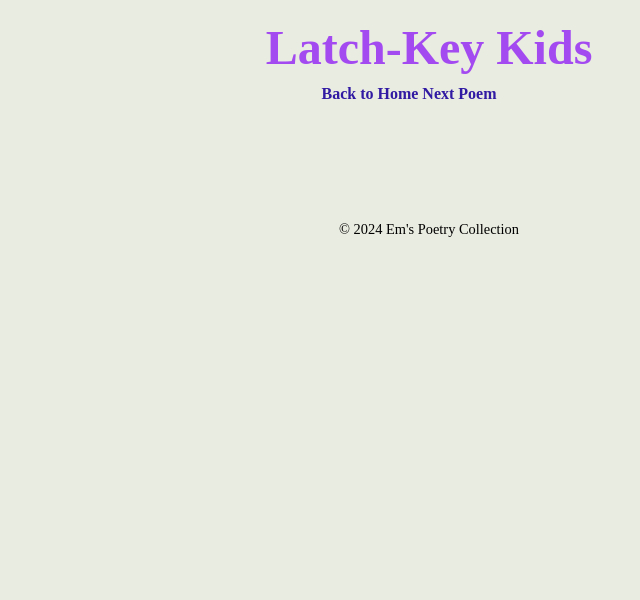
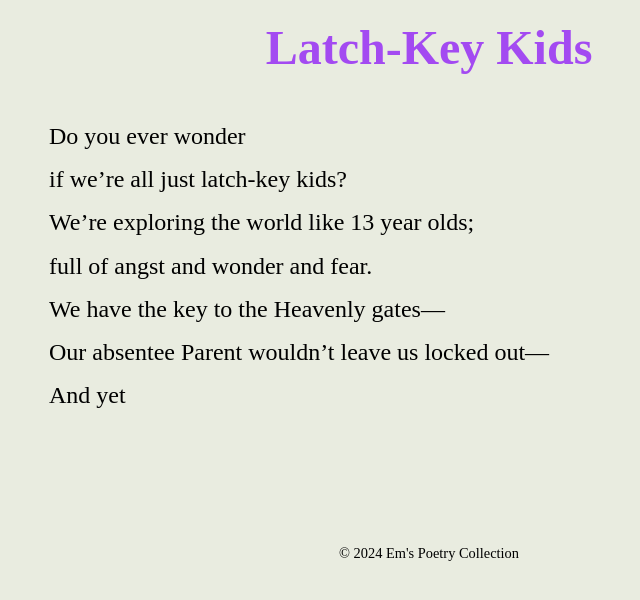
Before and after one commit to HelloDear23/Poem-Website1, a plain HTML site: page empoemTEST.html in a window 1280 px wide. Shown: the whole page, without its empty margins (211-851 px from the left). Drawn offline with Linux system fonts and the light colour scheme; a web font is replaced by a local one.

Commit message:
FIX: Adding the last paragraph

```diff
--- a/empoemTEST.html
+++ b/empoemTEST.html
@@ -4,7 +4,7 @@
     <title>All the Cabinets are Open</title>
     <link href="https://fonts.googleapis.com/css2?family=Boon+Antiqua&display=swap" rel="stylesheet">
     <link rel="stylesheet" href="styles.css">
-    <script src="poembuilder.js" defer></script>
+    <script src="empoembuilder.js" defer></script>
 </head>
 <body>
     <header>
--- a/empoembuilder.js
+++ b/empoembuilder.js
@@ -70,6 +70,11 @@
                 // newParagraph.appendChild(breakLine); //Since we formatted our json so that each element is a line, we can safely add a breakline after appending each json[i].contnet
                 //This serves as an example of how you can format the way you save things in order to make your job easier when you are actually coding and working with the data.
                 oldNum = currParagraphNum;
+
+                if(i == json.length-1) {
+                    newParagraph.appendChild(spacer);
+                    poemSection.appendChild(newParagraph);
+                }
             }
         })
 
--- a/poembuilder.js
+++ b/poembuilder.js
@@ -132,6 +132,11 @@
                 //This serves as an example of how you can format the way you save things in order to make your job easier when you are actually coding and working with the data.
                 oldNum = currParagraphNum;
             }
+
+            if(i == json.length-1) {
+                newParagraph.appendChild(spacer);
+                poemSection.appendChild(newParagraph);
+            }
         })
 
 
```
